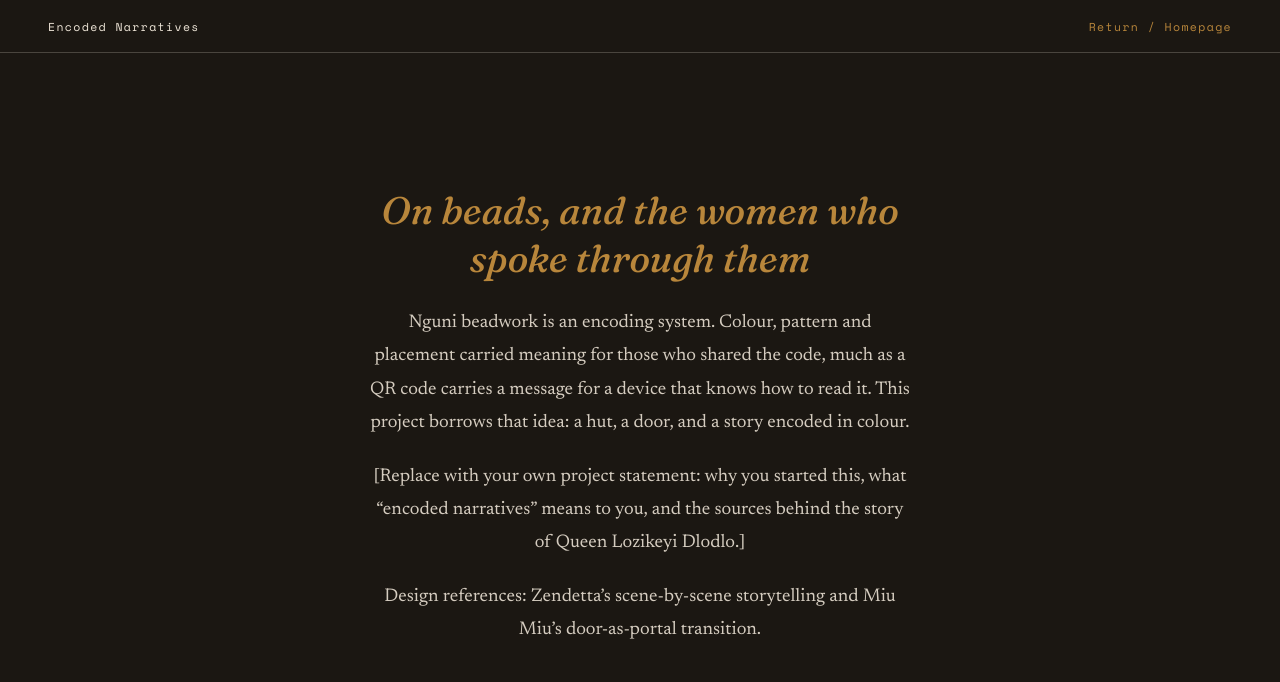
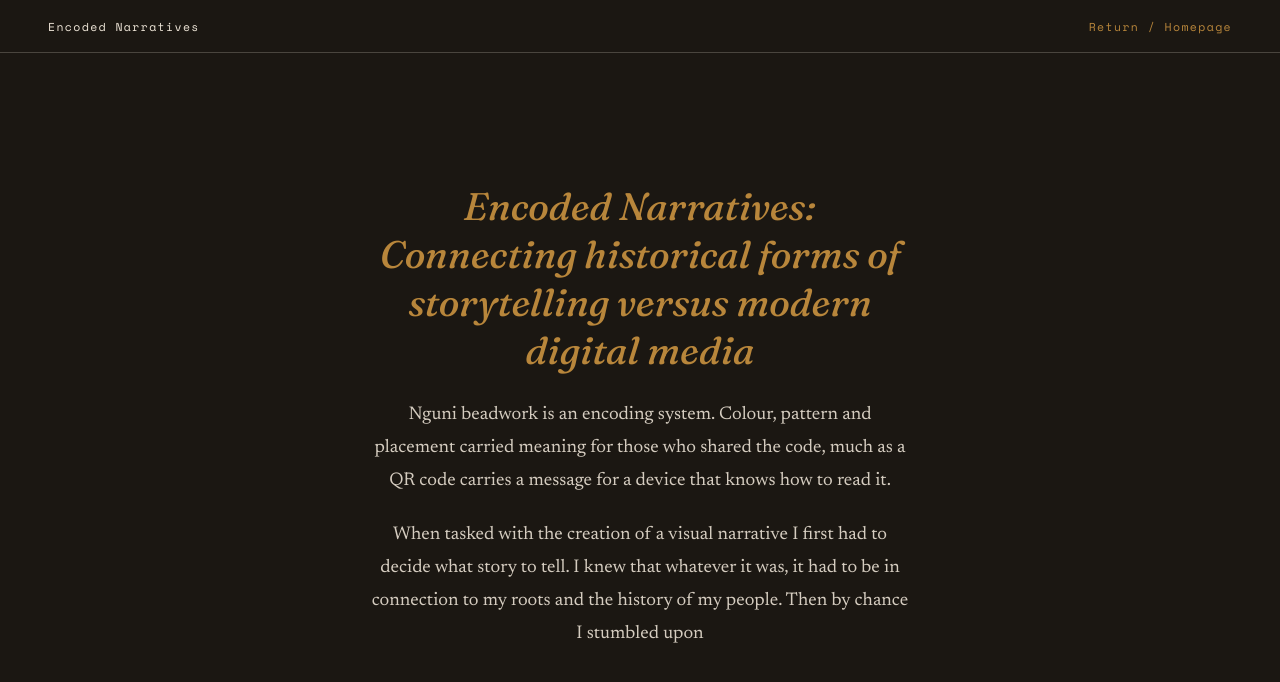
Before and after one commit to BahleSibanda/encoded-narratives, a plain HTML site: page learn-more.html in a window 1280 px wide. Drawn offline with nearby package versions, Linux system fonts and the light colour scheme.

Commit message:
learn more

```diff
--- a/learn-more.html
+++ b/learn-more.html
@@ -11,10 +11,10 @@
   <div class="learn-top"><a href="index.html">Encoded Narratives</a><a href="index.html">Return / Homepage</a></div>
   <div class="learn-body">
     <div class="learn-inner">
-      <h1>On beads, and the women who spoke through them</h1>
-      <p>Nguni beadwork is an encoding system. Colour, pattern and placement carried meaning for those who shared the code, much as a QR code carries a message for a device that knows how to read it. This project borrows that idea: a hut, a door, and a story encoded in colour.</p>
-      <p>[Replace with your own project statement: why you started this, what “encoded narratives” means to you, and the sources behind the story of Queen Lozikeyi Dlodlo.]</p>
-      <p>Design references: Zendetta’s scene-by-scene storytelling and Miu Miu’s door-as-portal transition.</p>
+      <h1>Encoded Narratives: Connecting historical forms of storytelling versus modern digital media</h1>
+      <p>Nguni beadwork is an encoding system. Colour, pattern and placement carried meaning for those who shared the code, much as a QR code carries a message for a device that knows how to read it.</p>
+      <p>When tasked with the creation of a visual narrative I first had to decide what story to tell. I knew that whatever it was, it had to be in connection to my roots and the history of my people. Then by chance I stumbled upon
+      <p></p>
     </div>
   </div>
 </body>
```
Also changed, not shown: index.html (+3 -3 lines).
